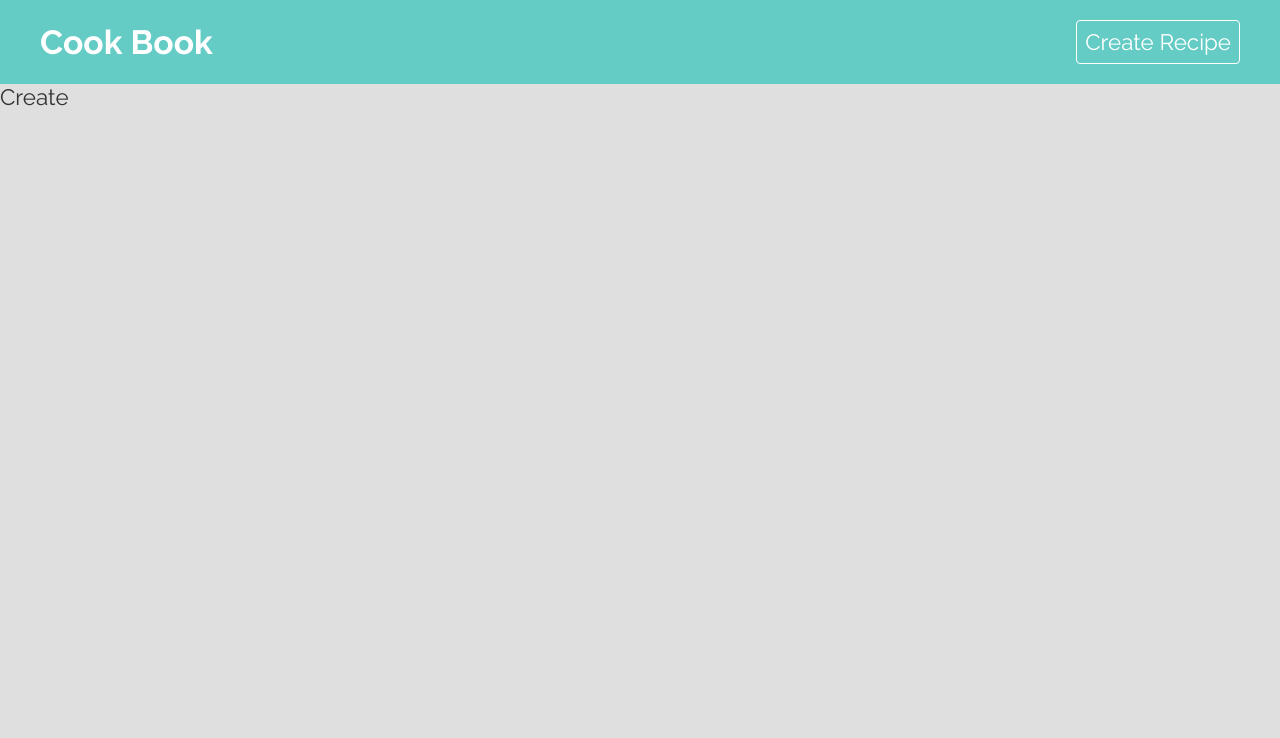
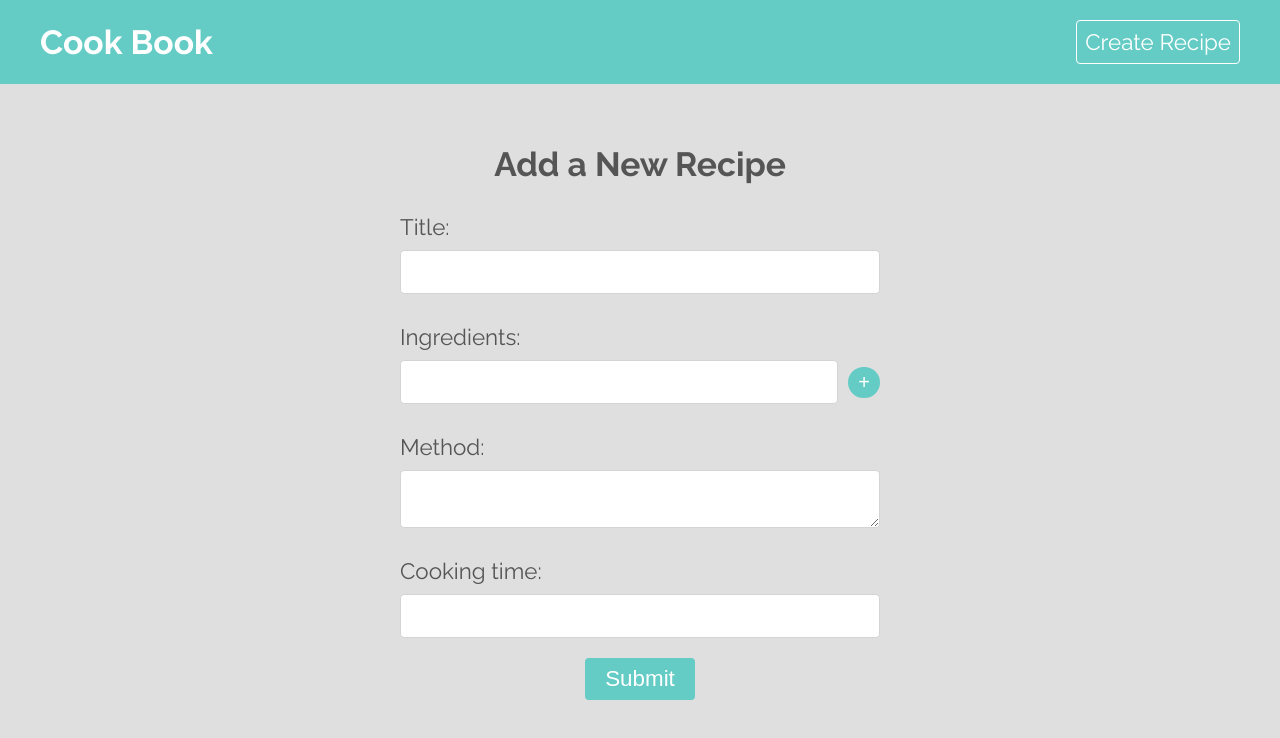
Before and after one commit to ort01/cook-book, a React (Create React App) app: page /create in a window 1280 px wide. Shown: the top 738 px of the page. Built offline with nearby package versions, Linux system fonts and the light colour scheme.

Commit message:
Added the create page with form

```diff
--- a/src/pages/create/Create.js
+++ b/src/pages/create/Create.js
@@ -1,8 +1,84 @@
+import { useRef, useState } from "react"
 import "./Create.scss"
 
 
 export default function Create() {
+    const [title, setTitle] = useState('')
+    const [method, setMethod] = useState('')
+    const [cookingTime, setCookingTime] = useState('')
+    const [newIngredient, setnewIngredient] = useState('')
+    const [ingredients, setIngredients] = useState([])
+    const ingredientInput = useRef(null)
+
+    const handleSubmit = (e) => {
+        e.preventDefault()
+        console.log(title, method, cookingTime);
+    }
+
+    const handleAdd = (e) => {
+        e.preventDefault()
+        const newItem = newIngredient.trim()
+
+        if (newItem && !ingredients.includes(newItem)) {
+            setIngredients((prevState) => (
+                [...prevState, newItem]
+            ))
+        }
+
+        setnewIngredient("")
+        ingredientInput.current.focus()
+    }
+
+
     return (
-        <div>Create</div>
+        <div className="create">
+            <h2 className="create__title">Add a New Recipe</h2>
+            <form className="create__form" onSubmit={handleSubmit}>
+                <label>
+                    <span>Title:</span>
+                    <input
+                        type="text"
+                        onChange={(e) => { setTitle(e.target.value) }}
+                        value={title}
+                        required
+                    />
+                </label>
+
+                <label>
+                    <span>Ingredients:</span>
+                    <div className="create__ingredients">
+                        <input
+                            type="text"
+                            value={newIngredient}
+                            onChange={(e) => { setnewIngredient(e.target.value) }}
+                            ref={ingredientInput}
+                        />
+                        <button className="create__ingredients--btn" onClick={handleAdd}>+</button>
+                    </div>
+                </label>
+                {ingredients && ingredients.map((item) => (
+                    <em key={item}>{item}, </em>
+                ))}
+
+                <label >
+                    <span>Method:</span>
+                    <textarea
+                        onChange={(e) => { setMethod(e.target.value) }}
+                        value={method}
+                        required
+                    />
+                </label>
+                <label >
+                    <span>Cooking time:</span>
+                    <input
+                        type="number"
+                        onChange={(e) => { setCookingTime(e.target.value) }}
+                        value={cookingTime}
+                        required
+                    />
+                </label>
+                <button className="create__btn">Submit</button>
+            </form>
+        </div>
     )
 }
--- a/src/pages/create/Create.scss
+++ b/src/pages/create/Create.scss
@@ -0,0 +1,49 @@
+.create {
+    color: #555;
+    max-width: 480px;
+    margin: 60px auto;
+
+    & span {
+        display: block;
+        margin: 30px 0 10px;
+    }
+
+    & p {
+        margin-top: 10px;
+        font-size: 0.8em;
+    }
+
+    &__title {
+        text-align: center;
+    }
+
+    &__ingredients {
+        display: flex;
+        align-items: center;
+        gap: 10px;
+
+        &--btn {
+            border: none;
+            font-size: 20px;
+            color: #fff;
+            padding: 4px 10px;
+            border-radius: 20px;
+            background-color: #64ccc5;
+            cursor: pointer;
+            text-decoration: none;
+        }
+    }
+
+    &__btn {
+        display: block;
+        border: none;
+        font-size: 1em;
+        color: #fff;
+        padding: 8px 20px;
+        border-radius: 4px;
+        background-color: #64ccc5;
+        cursor: pointer;
+        text-decoration: none;
+        margin: 20px auto;
+    }
+}
--- a/src/pages/recipe/Recipe.js
+++ b/src/pages/recipe/Recipe.js
@@ -20,7 +20,7 @@ export default function Recipe() {
                 <div className="recipe__time">{recipe.cookingTime}</div>
                 <ul className="recipe__items">
                     {recipe.ingredients.map((item) => (
-                        <li>{item}</li>
+                        <li key={item}>{item}</li>
                     ))}
                 </ul>
 
--- a/src/pages/recipe/Recipe.scss
+++ b/src/pages/recipe/Recipe.scss
@@ -1,7 +1,7 @@
 .recipe {
     background-color: #fff;
     margin: 50px auto;
-    max-width: 50%;
+    max-width: 45%;
     min-height: 300px;
     border-radius: 4px;
     box-shadow: 3px 3px 3px rgba(0, 0, 0, 0.05);
@@ -10,9 +10,28 @@
     display: grid;
     grid-template-columns: 5% [main-start] repeat(3, [col-start] 1fr [col-end]) [main-end] 5%;
     align-items: center;
+    row-gap: 20px;
 
     &__title {
-        grid-column: main-start / span 1;
+        grid-column: main-start / span 2;
+        margin-top: 10px;
+        position: relative;
+        display: inline-block;
+        z-index: 0;
+
+        &::before {
+            content: "";
+            position: absolute;
+            width: 70%;
+            height: 120%;
+            display: block;
+            background-color: rgb(203, 203, 203);
+            z-index: -1;
+            padding-right: 40px;
+            left: -30px;
+            transform: rotateZ(-1deg);
+            border-radius: 5px;
+        }
     }
 
     &__time {
@@ -23,6 +42,7 @@
 
     &__items {
         grid-column: 2 / 3;
+        list-style-type: circle;
     }
 
     &__method {
```
